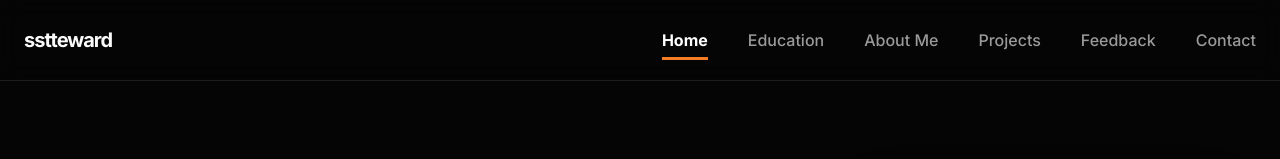
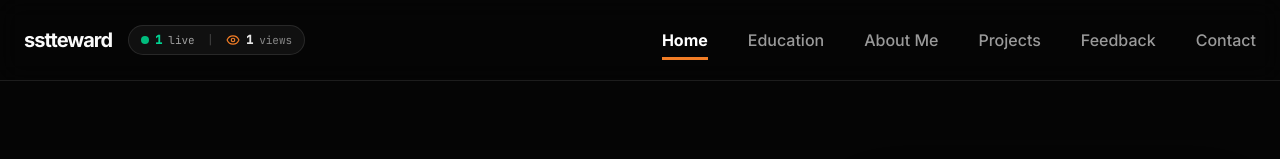
Before and after one commit to sstteeward/portfolio-website, a React (Vite) app: page / in a window 1280 px wide. Shown: the top 159 px of the page. Built offline with nearby package versions, Linux system fonts and the light colour scheme; no server answers; the database is empty.

Commit message:
feat: add live viewer counter with Supabase integration and implement global layout styles

```diff
--- a/src/components/Layout.tsx
+++ b/src/components/Layout.tsx
@@ -2,6 +2,7 @@ import React, { useState } from 'react';
 import { Menu, X } from 'lucide-react';
 import DesktopNav from './Navigation/DesktopNav';
 import MobileNav from './Navigation/MobileNav';
+import ViewerCounter from './ui/ViewerCounter';
 import { useActiveSection } from '../hooks/useActiveSection';
 import { NAV_LINKS } from '../data/navLinks';
 
@@ -25,9 +26,12 @@ export default function Layout({ children }: { children: React.ReactNode }) {
     <div className="flex min-h-screen flex-col font-sans">
       <header className="fixed top-0 left-0 right-0 z-50 border-b border-white/10 hover:border-[#F27D26] transition-colors bg-[#050505]/80 backdrop-blur-md">
         <div className="mx-auto flex h-20 max-w-7xl items-center justify-between px-6">
-          <a href="#home" onClick={(e) => handleNavClick(e, 'home')} className="text-xl font-bold tracking-tighter">
-            sstteward
-          </a>
+          <div className="flex items-center gap-3 sm:gap-4">
+            <a href="#home" onClick={(e) => handleNavClick(e, 'home')} className="text-xl font-bold tracking-tighter shrink-0">
+              sstteward
+            </a>
+            <ViewerCounter />
+          </div>
 
           <DesktopNav activeSection={activeSection} onNavClick={handleNavClick} />
 
--- /dev/null
+++ b/src/components/ui/ViewerCounter.tsx
@@ -0,0 +1,139 @@
+import { useEffect, useState } from 'react';
+import { Eye } from 'lucide-react';
+import { supabase } from '../../lib/supabaseClient';
+
+export default function ViewerCounter() {
+  const [activeViewers, setActiveViewers] = useState<number>(1);
+  const [totalViews, setTotalViews] = useState<number>(1);
+  const [loading, setLoading] = useState<boolean>(true);
+
+  useEffect(() => {
+    let isMounted = true;
+
+    async function handleDatabaseViewCount() {
+      if (!supabase) {
+        // Fallback: Start real count from 1 (or stored session count)
+        const stored = localStorage.getItem('real_portfolio_views');
+        const sessionVisited = sessionStorage.getItem('portfolio_visited');
+        let count = stored ? parseInt(stored, 10) : 1;
+
+        if (!sessionVisited) {
+          count += 1;
+          localStorage.setItem('real_portfolio_views', count.toString());
+          sessionStorage.setItem('portfolio_visited', 'true');
+        }
+
+        if (isMounted) {
+          setTotalViews(count);
+          setLoading(false);
+        }
+        return;
+      }
+
+      try {
+        const sessionVisited = sessionStorage.getItem('portfolio_visited');
+
+        // Fetch current views row from 'page_views' table
+        const { data, error } = await supabase
+          .from('page_views')
+          .select('views')
+          .eq('id', 1)
+          .single();
+
+        if (error && error.code === 'PGRST116') {
+          // Table or row doesn't exist yet: insert first row
+          const { data: newRow } = await supabase
+            .from('page_views')
+            .insert([{ id: 1, views: 1 }])
+            .select()
+            .single();
+
+          if (isMounted && newRow) {
+            setTotalViews(newRow.views);
+          }
+        } else if (data) {
+          let currentViews = data.views || 0;
+
+          if (!sessionVisited) {
+            currentViews += 1;
+            // Update database count
+            await supabase
+              .from('page_views')
+              .update({ views: currentViews })
+              .eq('id', 1);
+
+            sessionStorage.setItem('portfolio_visited', 'true');
+          }
+
+          if (isMounted) {
+            setTotalViews(currentViews);
+          }
+        }
+      } catch (err) {
+        console.error('Error updating DB page views:', err);
+      } finally {
+        if (isMounted) setLoading(false);
+      }
+    }
+
+    handleDatabaseViewCount();
+
+    // Realtime Supabase Presence tracking for "Watching Now"
+    if (supabase) {
+      const channel = supabase.channel('portfolio_presence', {
+        config: {
+          presence: { key: Math.random().toString(36).substring(2) },
+        },
+      });
+
+      channel
+        .on('presence', { event: 'sync' }, () => {
+          const state = channel.presenceState();
+          const count = Object.keys(state).length;
+          if (isMounted) {
+            setActiveViewers(Math.max(1, count));
+          }
+        })
+        .subscribe(async (status) => {
+          if (status === 'SUBSCRIBED') {
+            await channel.track({ online_at: new Date().toISOString() });
+          }
+        });
+
+      return () => {
+        isMounted = false;
+        supabase.removeChannel(channel);
+      };
+    } else {
+      if (isMounted) setActiveViewers(1);
+      return () => {
+        isMounted = false;
+      };
+    }
+  }, []);
+
+  return (
+    <div className="flex items-center gap-2 md:gap-3 px-3 py-1.5 rounded-full border border-white/10 bg-white/5 hover:border-[#F27D26]/40 transition-colors text-xs font-mono select-none">
+      {/* Live / Watching Now */}
+      <div className="flex items-center gap-1.5 text-white/90" title="Real active viewers right now">
+        <span className="relative flex h-2 w-2">
+          <span className="animate-ping absolute inline-flex h-full w-full rounded-full bg-emerald-400 opacity-75" />
+          <span className="relative inline-flex rounded-full h-2 w-2 bg-emerald-500" />
+        </span>
+        <span className="font-semibold text-emerald-400">{activeViewers}</span>
+        <span className="hidden sm:inline text-white/60 text-[11px]">live</span>
+      </div>
+
+      <span className="text-white/20">|</span>
+
+      {/* Total Views (Saved to Supabase DB) */}
+      <div className="flex items-center gap-1.5 text-white/70" title="Real total views saved in database">
+        <Eye className="h-3.5 w-3.5 text-[#F27D26]" />
+        <span className="font-semibold text-white/90">
+          {loading ? '...' : totalViews.toLocaleString()}
+        </span>
+        <span className="hidden sm:inline text-white/50 text-[11px]">views</span>
+      </div>
+    </div>
+  );
+}
--- a/src/index.css
+++ b/src/index.css
@@ -8,6 +8,35 @@
 
 body {
   @apply bg-[#050505] text-[#FAFAFA] antialiased selection:bg-[#F27D26] selection:text-white;
+}
+
+/* Global aesthetic main page scrollbar */
+html {
+  scrollbar-width: thin;
+  scrollbar-color: rgba(242, 125, 38, 0.4) #050505;
+}
+
+::-webkit-scrollbar {
+  width: 8px;
+  height: 8px;
+}
+
+::-webkit-scrollbar-track {
+  background: #050505;
+}
+
+::-webkit-scrollbar-thumb {
+  background: linear-gradient(180deg, rgba(242, 125, 38, 0.5) 0%, rgba(242, 125, 38, 0.25) 100%);
+  border-radius: 999px;
+  border: 2px solid #050505;
+}
+
+::-webkit-scrollbar-thumb:hover {
+  background: linear-gradient(180deg, rgba(242, 125, 38, 0.8) 0%, rgba(242, 125, 38, 0.5) 100%);
+}
+
+::-webkit-scrollbar-thumb:active {
+  background: #F27D26;
 }
 
 /* Hide scrollbar for the carousel and other hidden scroll elements */
```
